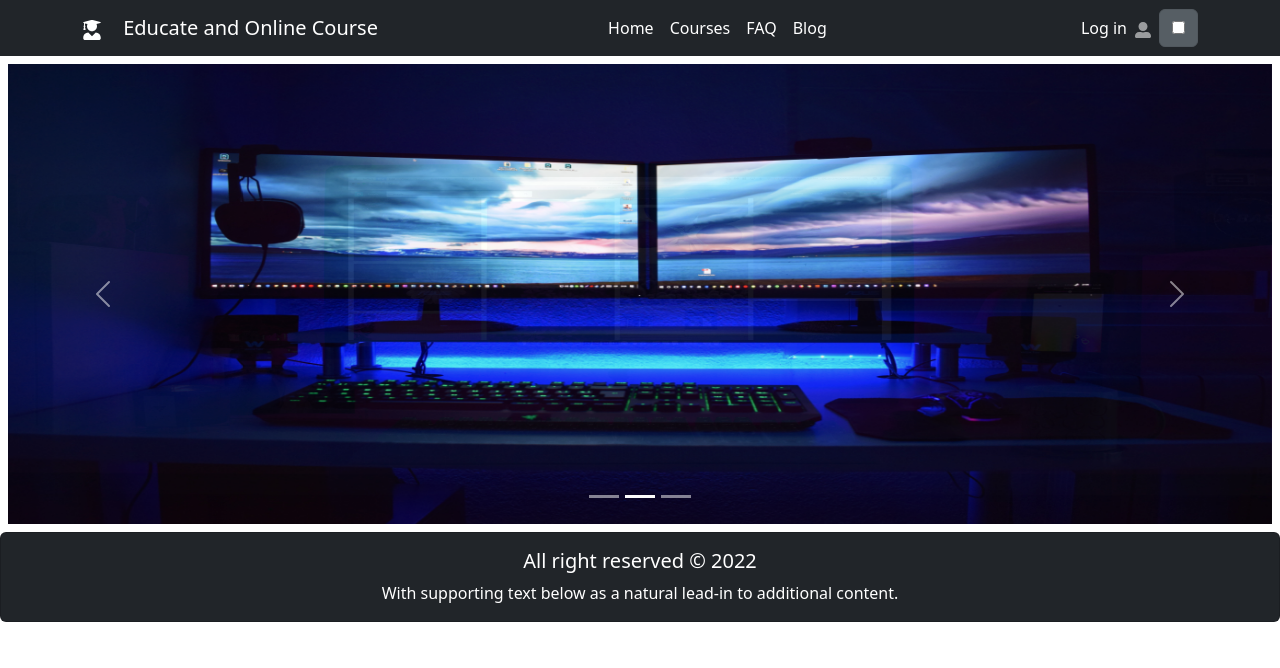
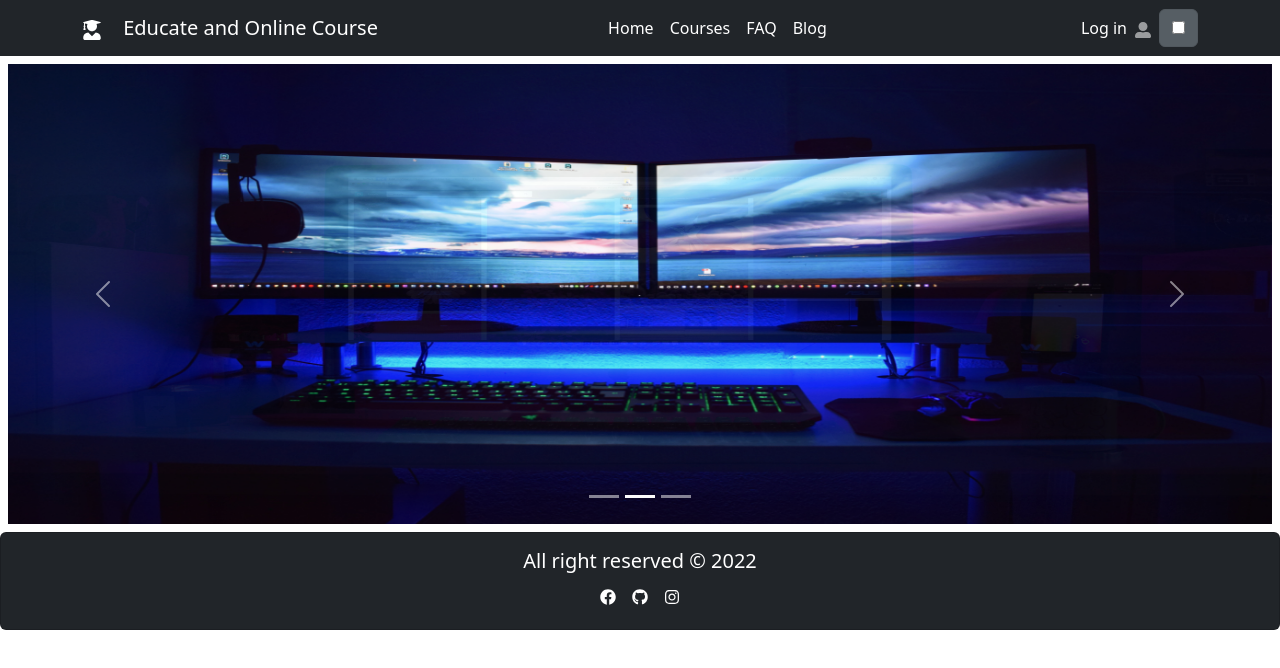
Before and after one commit to Abdur-Nur-Tushar-Irfan/assignment-10-client-side, a React (Create React App) app: page / in a window 1280 px wide. Shown: the top 668 px of the page. Built offline with nearby package versions, Linux system fonts and the light colour scheme; no server answers; what @react-pdf/renderer would draw is missing.

Commit message:
readme completed

```diff
--- a/src/components/Footer/Footer.js
+++ b/src/components/Footer/Footer.js
@@ -1,6 +1,6 @@
 import React from 'react';
 import Card from 'react-bootstrap/Card';
-import { FaCopyright, FaFacebook, FaGithub, FaGoogle } from 'react-icons/fa';
+import { FaCopyright, FaFacebook, FaGithub, FaGoogle, FaInstagram } from 'react-icons/fa';
 import CardGroup from 'react-bootstrap/CardGroup';
 
 const Footer = () => {
@@ -10,7 +10,9 @@ const Footer = () => {
         <Card.Body>
           <Card.Title>All right reserved 	&copy; 2022</Card.Title>
           <Card.Text>
-            With supporting text below as a natural lead-in to additional content.
+            <FaFacebook className='m-2'></FaFacebook>
+            <FaGithub className='m-2'></FaGithub>
+            <FaInstagram className='m-2'></FaInstagram>
           </Card.Text>
 
         </Card.Body>
```
Also changed, not shown: firebase.json (added), 2 other files (tests, documents, lock files or other folders).
